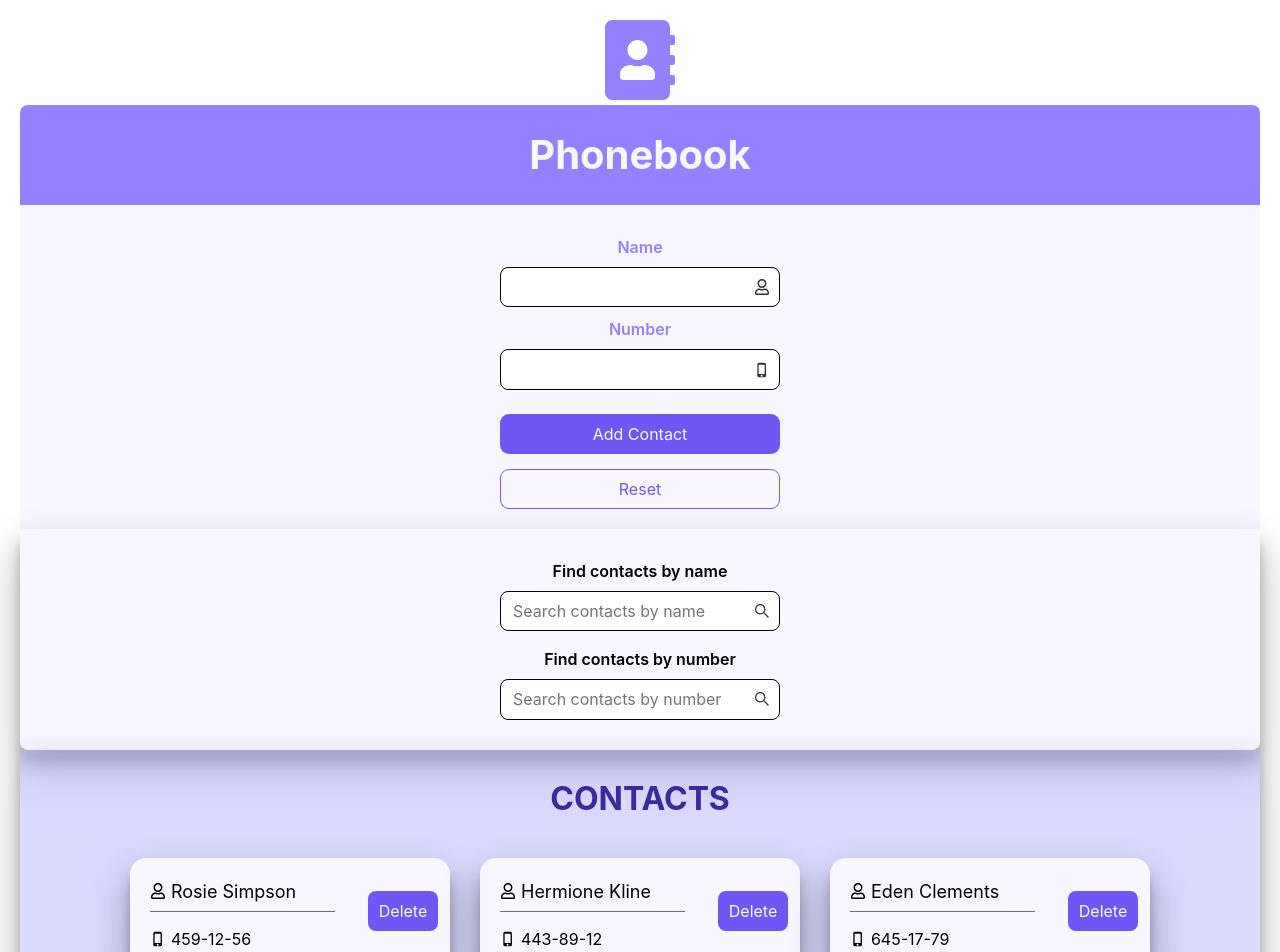
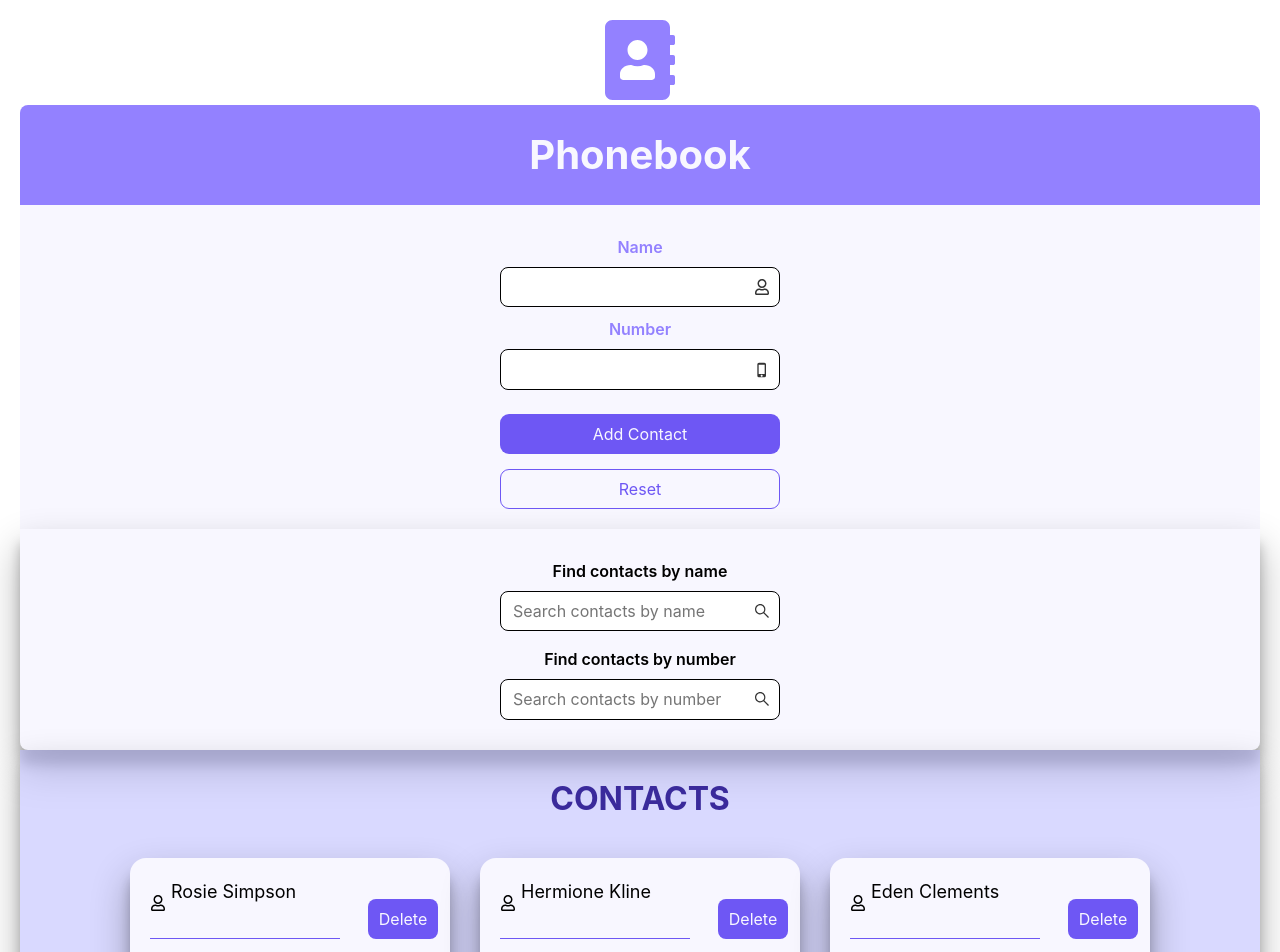
Before and after one commit to DennisUser1/react-hw-03, a React (Vite) app: page / in a window 1280 px wide. Shown: the top 952 px of the page. Built offline with nearby package versions, Linux system fonts and the light colour scheme.

Commit message:
v.1.10. Fixed bugs

```diff
--- a/src/components/Contact/Contact.module.css
+++ b/src/components/Contact/Contact.module.css
@@ -12,12 +12,13 @@
     hyphens: auto;
     white-space: normal;
     max-width: 164px;
+    height: 50px;
     display: -webkit-box;
     -webkit-line-clamp: 2;
 }
 
 .number {
-    font-size: 16px;
+    font-size: 15.5px;
     width: 165px;
 }
 
@@ -26,7 +27,7 @@
     flex-direction: row;
     align-items: center;
     gap: 5px;
-    max-width: 185px;
+    max-width: 190px;
 }
 
 .iconCardWrapper:first-of-type {
@@ -65,6 +66,14 @@
     .name {
         font-size: 17.5px;
     }
+
+    .number {
+        font-size: 16px;
+    }
+
+    .iconCardWrapper {
+        max-width: 185px;
+    }
 }
 
 @media screen and (min-width: 300px) and (max-width: 359px) {
@@ -78,7 +87,18 @@
     }
 
     .number {
-        font-size: 12.8px;
+        font-size: 13px;
         width: 135px;
     }
+
+    .iconReUser, .iconIphone {
+        width: 13px;
+        height: 13px;
+    }
 }
+
+@media screen and (min-width: 1050px) {
+    .iconCardWrapper:first-of-type {
+       padding-bottom: 10px;
+    }
+}
```
